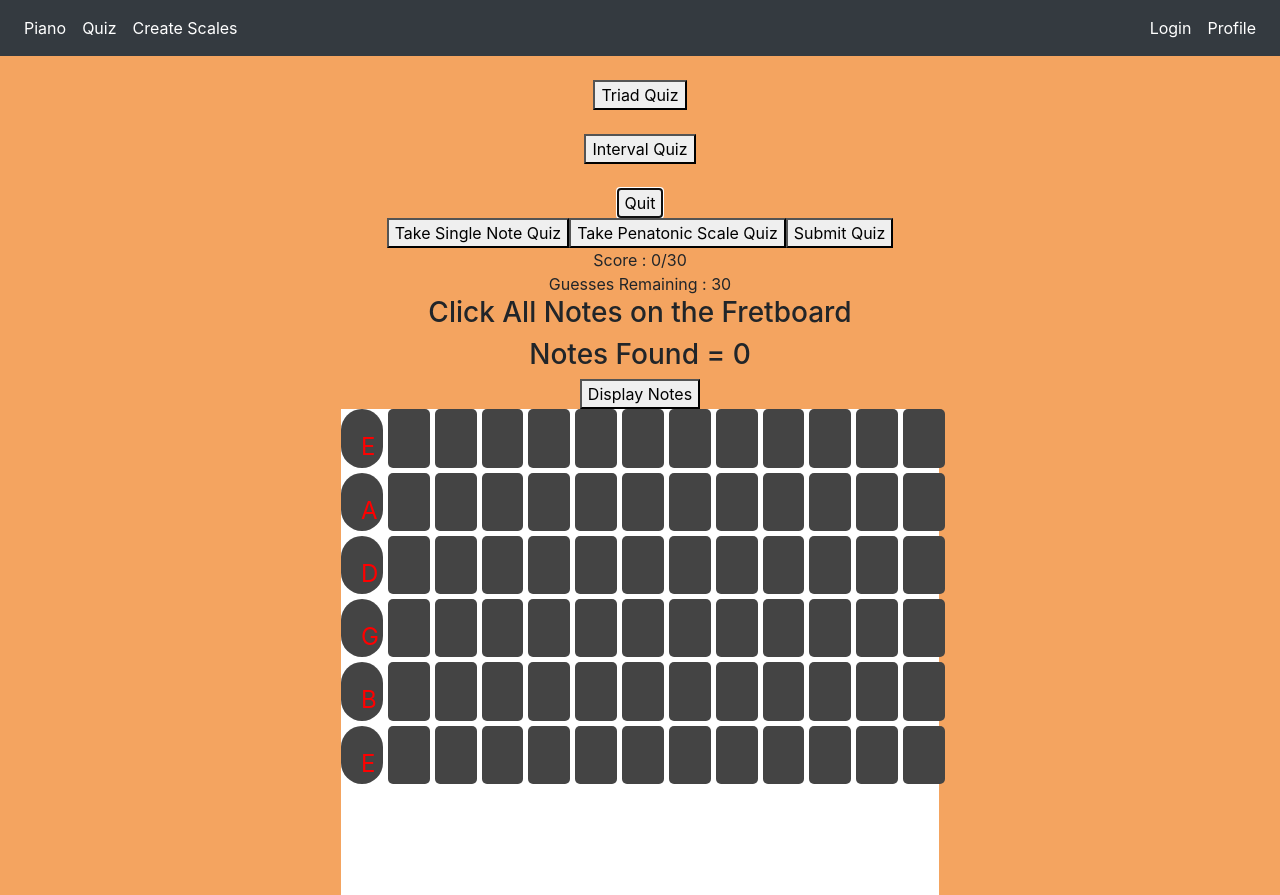
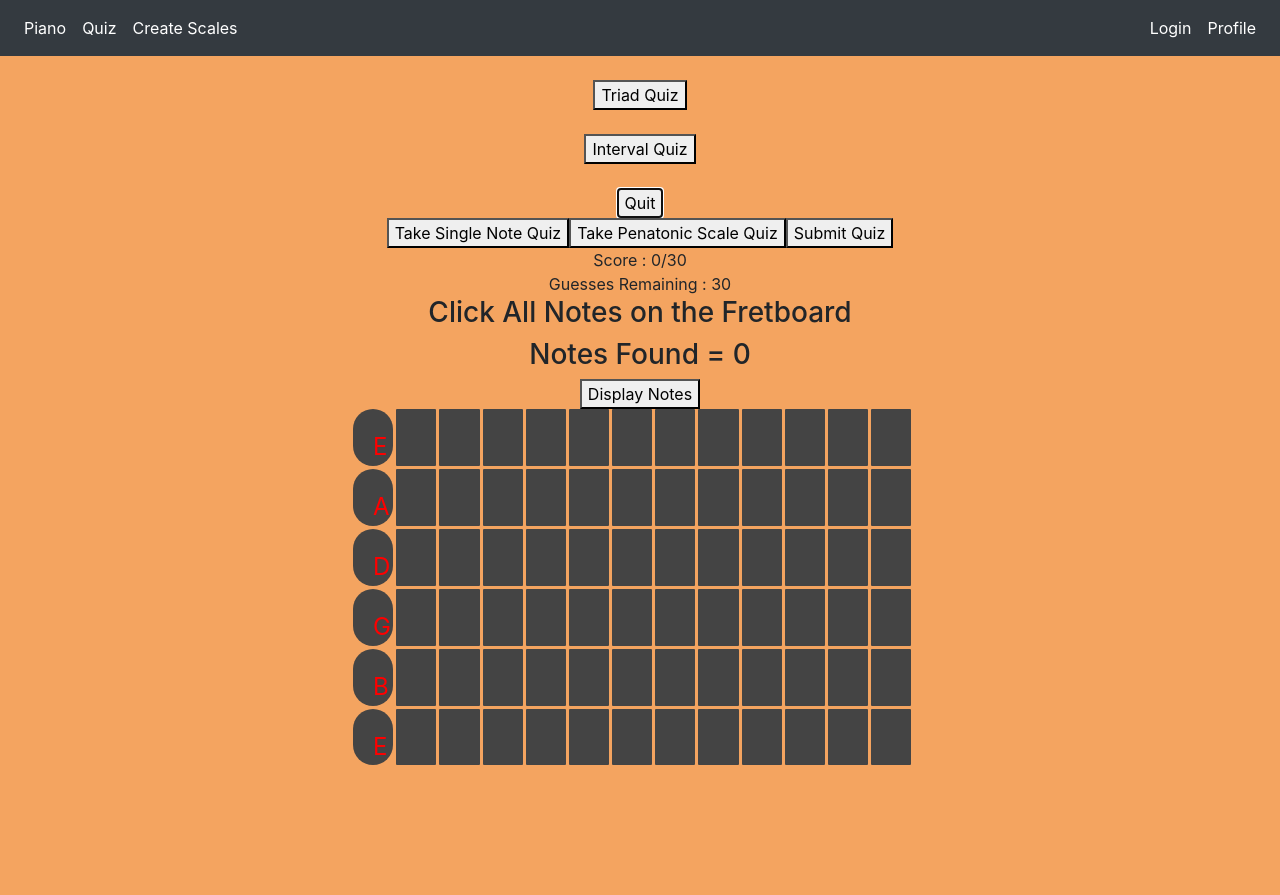
Before and after one commit to Reed22/MusicMakers, a React (Create React App) app: page /quiz in a window 1280 px wide. Both pictures are taken after a click on the button "Fretboard Quiz". Built offline with nearby package versions, Linux system fonts and the light colour scheme; no server answers.

Commit message:
counter fretboard and css

```diff
--- a/public/index.css
+++ b/public/index.css
@@ -161,19 +161,31 @@ body {
     display: grid;
     grid-template-columns: 7% 7% 7% 7% 7% 7% 7% 7% 7% 7% 7% 7% 7%;
     grid-template-rows: 12% 12% 12% 12% 12% 12% 12%;
-    grid-gap: 5px;
-    background-color: #fff;
+    grid-gap: 3px;
     color: #444;
+
   }
 
   .fretboard-box {
     background-color: #444;
-    color: #fff;
+    color: rgb(20, 20, 16);
+    border-radius: 1px;
+    padding: 20px;
+    font-size: 150%;
+    text-align: center;
+    border-color: rgb(5, 4, 4);
+
+  }
+  .fretboard-box-green {
+    background-color: rgb(26, 177, 119);
+    color: rgb(19, 9, 9);
     border-radius: 5px;
     padding: 20px;
+    text-align: center;
     font-size: 150%;
   }
-  .fretboard-open{border-radius:30px;color: red}
+  .fretboard-open{
+    border-radius:30px;color: red}
 
 
 #profile {
```
